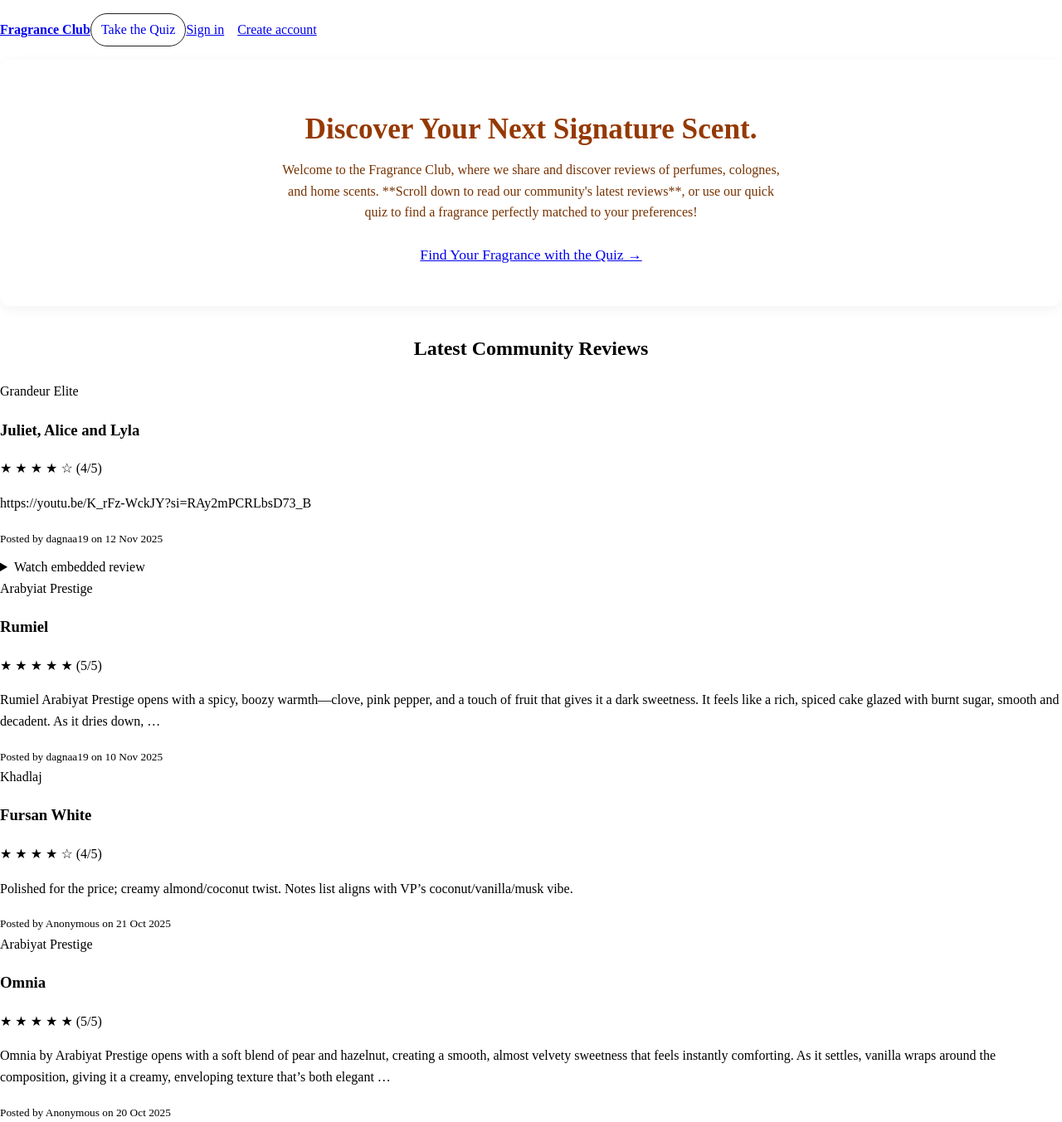
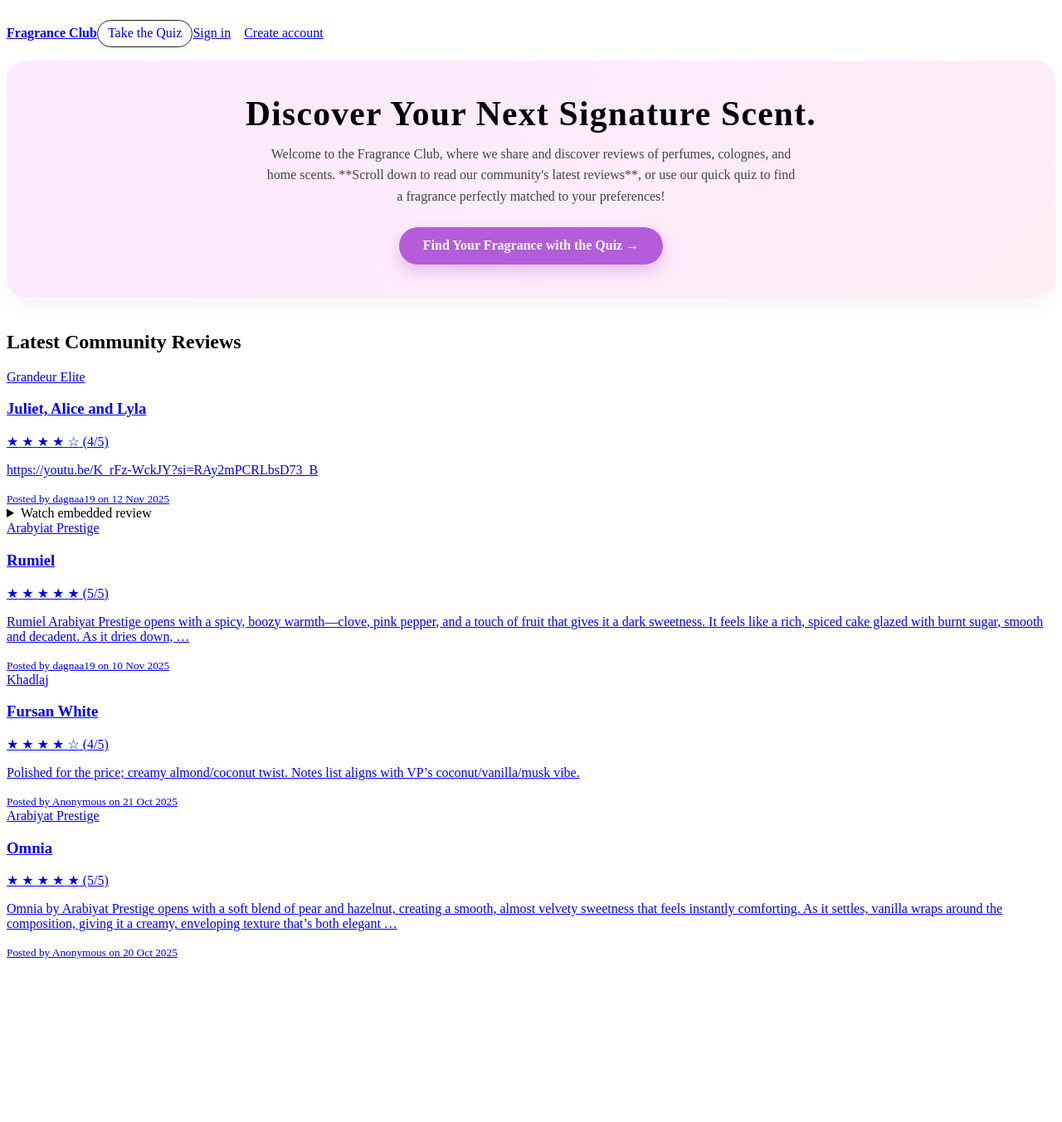
Before and after one commit to AlexandraSelby/django_project, a Django app: page /reviews/ in a window 1280 px wide. Shown: the whole page at 83% size. After the commit the page ends 1156 px from the top, so only its background shows below. Run offline with Django 5.2, Linux system fonts and the light colour scheme; data comes from the database, SQL or seed files in the repository.

Commit message:
feat: correctly load reviews.css and add base layout + hero styling

```diff
--- /dev/null
+++ b/reviews/static/reviews/css/reviews.css
@@ -0,0 +1,56 @@
+
+/* =========================================
+   STEP 2 — HERO SECTION STYLES
+   ========================================= */
+
+/* The main hero container */
+.hero-section {
+    background: linear-gradient(135deg, #fbe9ff, #ffeef5);
+    border-radius: 1.5rem;
+    padding: 2.5rem 1.75rem;
+    margin-bottom: 2.5rem;
+    text-align: center;
+    box-shadow: 0 10px 25px rgba(0, 0, 0, 0.04);
+}
+
+/* Hero title */
+.hero-title {
+    font-size: clamp(1.9rem, 3vw + 1rem, 2.6rem);
+    margin: 0 0 0.75rem;
+    letter-spacing: 0.03em;
+}
+
+/* Hero description text */
+.hero-text {
+    max-width: 40rem;
+    margin: 0 auto 1.5rem;
+    font-size: 1rem;
+    line-height: 1.6;
+    color: #444;
+}
+
+/* Hero button */
+.hero-btn {
+    display: inline-block;
+    padding: 0.85rem 1.8rem;
+    border-radius: 999px;
+    background: #b45cda;
+    color: #fff;
+    font-weight: 600;
+    text-decoration: none;
+    box-shadow: 0 8px 18px rgba(180, 92, 218, 0.35);
+    transition: transform 0.15s ease, box-shadow 0.15s ease, background 0.15s ease;
+}
+
+/* Hover / focus states */
+.hero-btn:hover,
+.hero-btn:focus {
+    background: #9f4ac5;
+    transform: translateY(-2px);
+    box-shadow: 0 10px 20px rgba(180, 92, 218, 0.4);
+}
+
+.hero-btn:active {
+    transform: translateY(0);
+    box-shadow: 0 4px 10px rgba(180, 92, 218, 0.3);
+}
--- a/reviews/templates/reviews/base.html
+++ b/reviews/templates/reviews/base.html
@@ -1,36 +1,49 @@
-{% load static %}  <!DOCTYPE html>
+{% load static %}
+<!DOCTYPE html>
 <html lang="en">
 <head>
   <meta charset="utf-8" />
   <title>{% block title %}Fragrance Club{% endblock %}</title>
   <meta name="viewport" content="width=device-width, initial-scale=1" />
 
-  <link rel="stylesheet" href="{% static 'reviews/css/style.css' %}">
+  {# --------------------------------------------- #}
+  {# Load the Reviews app stylesheet (external CSS) #}
+  {# --------------------------------------------- #}
+  <link rel="stylesheet" href="{% static 'reviews/css/reviews.css' %}">
+</head>
 
-  <style>
-    /* CSS REUSED: Basic typography and layout. Keeping this simple one here */
-    body { margin: 0; line-height: 1.6; }
-    /* The max-width styling is now handled by the .container class in style.css */
-  </style>
-</head>
 <body>
 
+  {# ----------------------------------------------------- #}
+  {# Primary navigation bar — displayed on every page      #}
+  {# Inline styles kept here for now, external CSS used    #}
+  {# only for the Reviews app layout + styling.            #}
+  {# ----------------------------------------------------- #}
   <nav aria-label="Primary" style="display:flex;justify-content:space-between;align-items:center;padding:1rem 0;">
     <div class="container" style="display:flex;justify-content:space-between;align-items:center;">
 
+        {# Home link #}
         <a href="{% url 'reviews:home' %}" style="font-weight:600;">Fragrance Club</a>
 
+        {# Link to the external fragrance quiz app #}
         <a href="https://fragrance-quiz-27faab65c010.herokuapp.com/" target="_blank" rel="noopener"
         style="padding:0.4rem 0.75rem; border:1px solid #222; border-radius:999px; text-decoration:none;">
             Take the Quiz
         </a>
 
+        {# Navigation menu (changes depending on login state) #}
         <ul style="list-style:none;display:flex;gap:1rem;margin:0;padding:0;">
             {% if user.is_authenticated %}
+
+                {# Link to create a new review #}
                 <li><a href="{% url 'reviews:new' %}">Post review</a></li>
+
+                {# Display username #}
                 <li>
                     <span>Welcome, <strong>{{ user.username }}</strong></span>
                 </li>
+
+                {# Logout button #}
                 <li>
                     <form method="post" action="{% url 'logout' %}" style="display:inline;">
                         {% csrf_token %}
@@ -38,23 +51,32 @@
                         <button type="submit">Sign out</button>
                     </form>
                 </li>
+
             {% else %}
-                <li>
-                    <a href="{% url 'login' %}">Sign in</a>
-                </li>
-                <li>
-                    <a href="{% url 'reviews:signup' %}">Create account</a>
-                </li>
+
+                {# Login link #}
+                <li><a href="{% url 'login' %}">Sign in</a></li>
+
+                {# Create account link #}
+                <li><a href="{% url 'reviews:signup' %}">Create account</a></li>
+
             {% endif %}
         </ul>
     </div>
   </nav>
 
+  {# -------------------------------------------------- #}
+  {# Main page container — each template fills content  #}
+  {# inside the {% block content %} area.               #}
+  {# -------------------------------------------------- #}
   <main class="container">
     <div role="status" aria-live="polite"></div>
 
     {% block content %}{% endblock %}
 
+    {# -------------------------------------------------- #}
+    {# Flash messages (success/error notifications)       #}
+    {# -------------------------------------------------- #}
     {% if messages %}
       <div class="messages" role="status" aria-live="polite">
         {% for message in messages %}
@@ -63,5 +85,6 @@
       </div>
     {% endif %}
   </main>
+
 </body>
 </html>
```
